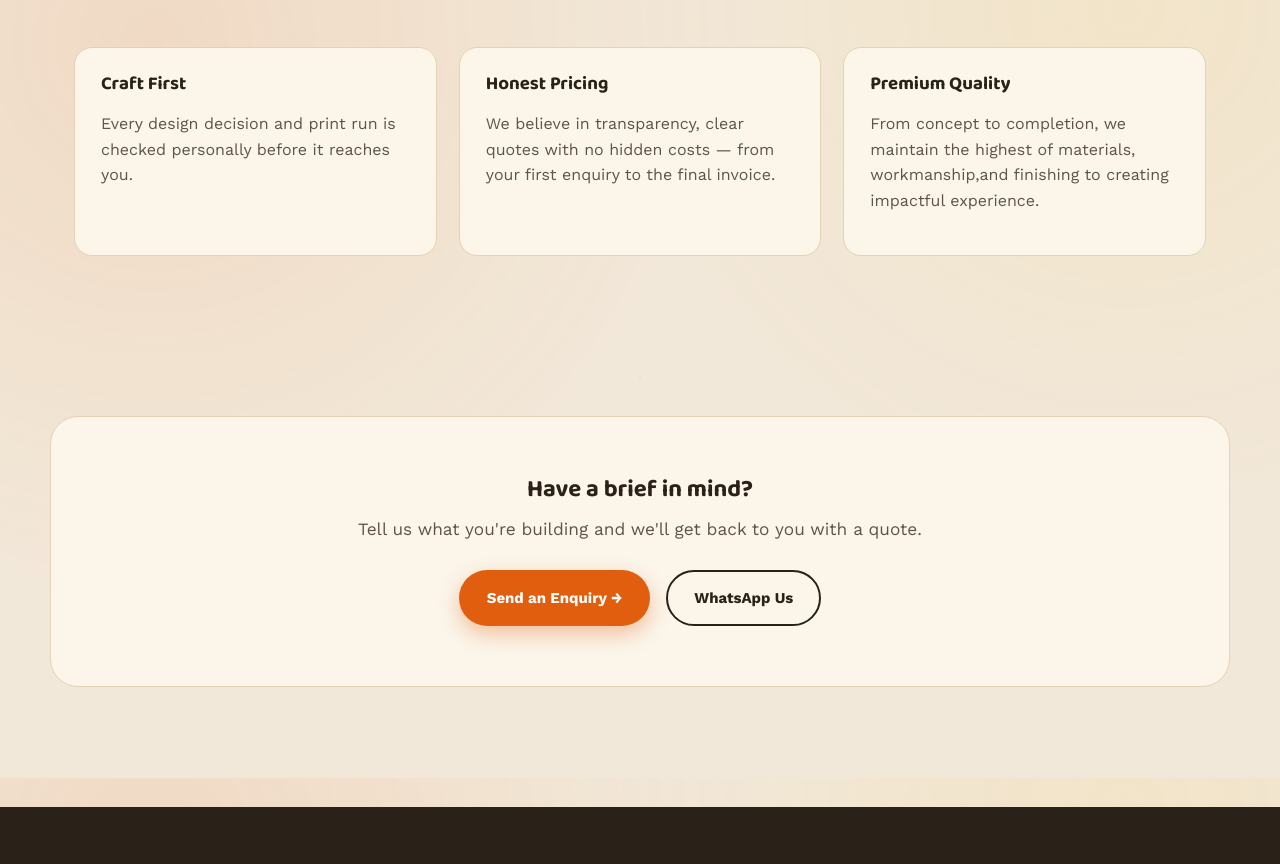
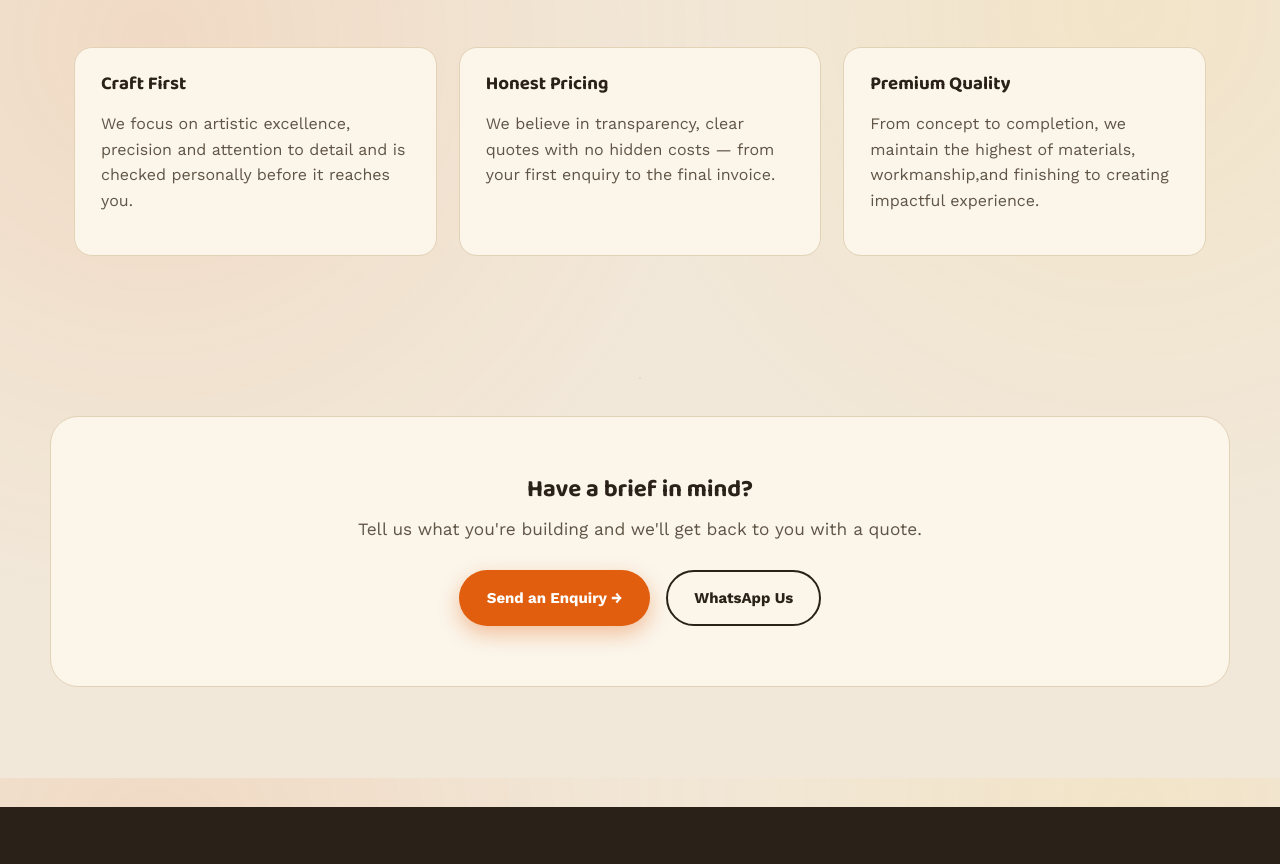
Before and after one commit to poorvabad135/theherambdesign, a plain HTML site: page profile.html in a window 1280 px wide. Shown: the part 1622-2486 px from the top of the page. Drawn offline with nearby package versions, Linux system fonts and the light colour scheme.

Commit message:
Update profile.html

```diff
--- a/profile.html
+++ b/profile.html
@@ -109,7 +109,7 @@
     <div class="value-grid">
       <div class="value-card">
         <h3>Craft First</h3>
-        <p style="color:var(--charcoal-soft);">Every design decision and print run is checked personally before it reaches you.</p>
+        <p style="color:var(--charcoal-soft);">We focus on artistic excellence, precision and attention to detail and is checked personally before it reaches you.</p>
       </div>
       <div class="value-card">
         <h3>Honest Pricing</h3>
```
